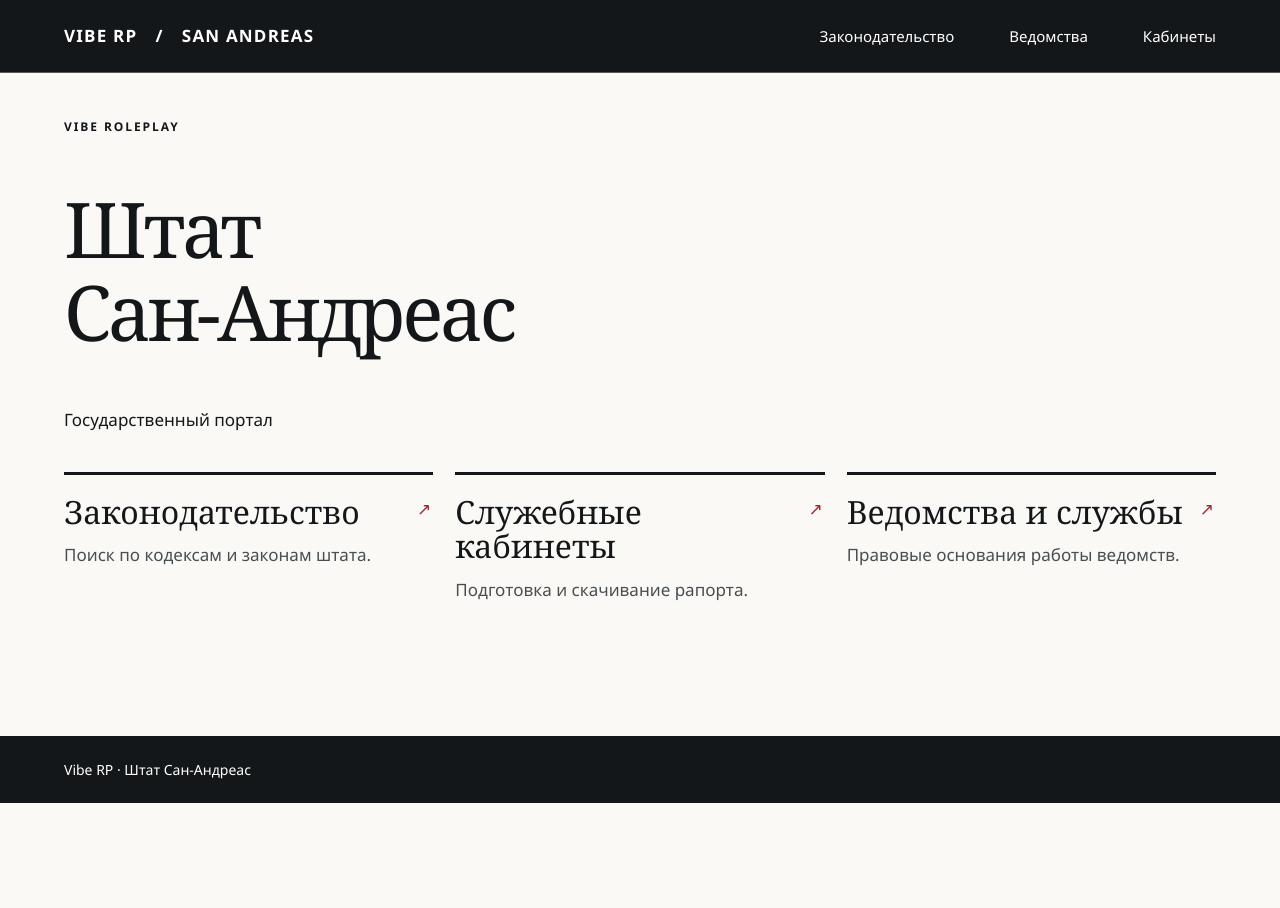
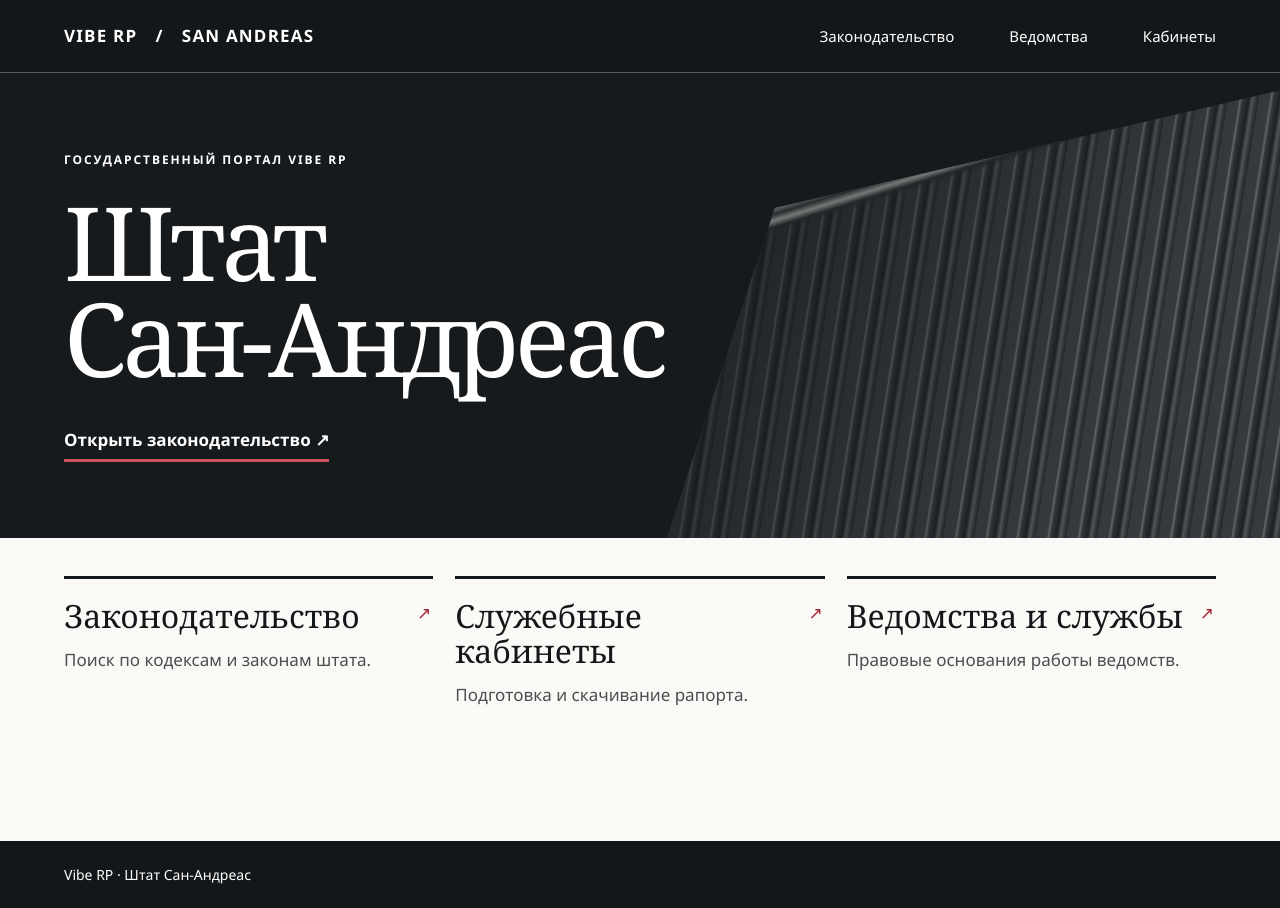
Before and after one commit to comanda316/viberp-government, a plain HTML site: page docs/index.html in a window 1280 px wide. Before the commit the page ends 803 px from the top, so only its background shows below. Drawn offline with Linux system fonts and the light colour scheme.

Commit message:
Обновить оформление государственного портала

```diff
--- a/docs/index.html
+++ b/docs/index.html
@@ -1 +1 @@
-<!doctype html><html lang="ru"><head><meta charset="utf-8"><meta name="viewport" content="width=device-width,initial-scale=1"><title>Государственный портал · Vibe RP</title><link rel="stylesheet" href="portal.css"></head><body><header><a href="index.html">VIBE RP　/　SAN ANDREAS</a><nav aria-label="Разделы портала"><a href="laws.html">Законодательство</a>　<a href="departments.html">Ведомства</a>　<a href="office.html">Кабинеты</a></nav></header><main><div class="hero"><small>VIBE ROLEPLAY</small><h1>Штат<br>Сан-Андреас</h1><p>Государственный портал</p></div><section class="destinations" aria-label="Разделы"><a href="laws.html"><h2>Законодательство</h2><p>Поиск по кодексам и законам штата.</p></a><a href="office.html"><h2>Служебные кабинеты</h2><p>Подготовка и скачивание рапорта.</p></a><a href="departments.html"><h2>Ведомства и службы</h2><p>Правовые основания работы ведомств.</p></a></section></main><footer>Vibe RP · Штат Сан-Андреас</footer><script src="routes.js"></script></body></html>
+<!doctype html><html lang="ru"><head><meta charset="utf-8"><meta name="viewport" content="width=device-width,initial-scale=1"><title>Государственный портал · Vibe RP</title><link rel="stylesheet" href="portal.css"></head><body class="home"><header><a href="index.html">VIBE RP　/　SAN ANDREAS</a><nav aria-label="Разделы портала"><a href="laws.html">Законодательство</a>　<a href="departments.html">Ведомства</a>　<a href="office.html">Кабинеты</a></nav></header><main><div class="hero"><span class="facade" aria-hidden="true"></span><div class="hero-inner"><small>Государственный портал Vibe RP</small><h1>Штат<br>Сан-Андреас</h1><a class="hero-link" href="laws.html">Открыть законодательство</a></div></div><section class="destinations" aria-label="Разделы"><a href="laws.html"><h2>Законодательство</h2><p>Поиск по кодексам и законам штата.</p></a><a href="office.html"><h2>Служебные кабинеты</h2><p>Подготовка и скачивание рапорта.</p></a><a href="departments.html"><h2>Ведомства и службы</h2><p>Правовые основания работы ведомств.</p></a></section></main><footer>Vibe RP · Штат Сан-Андреас</footer><script src="routes.js"></script></body></html>
```
